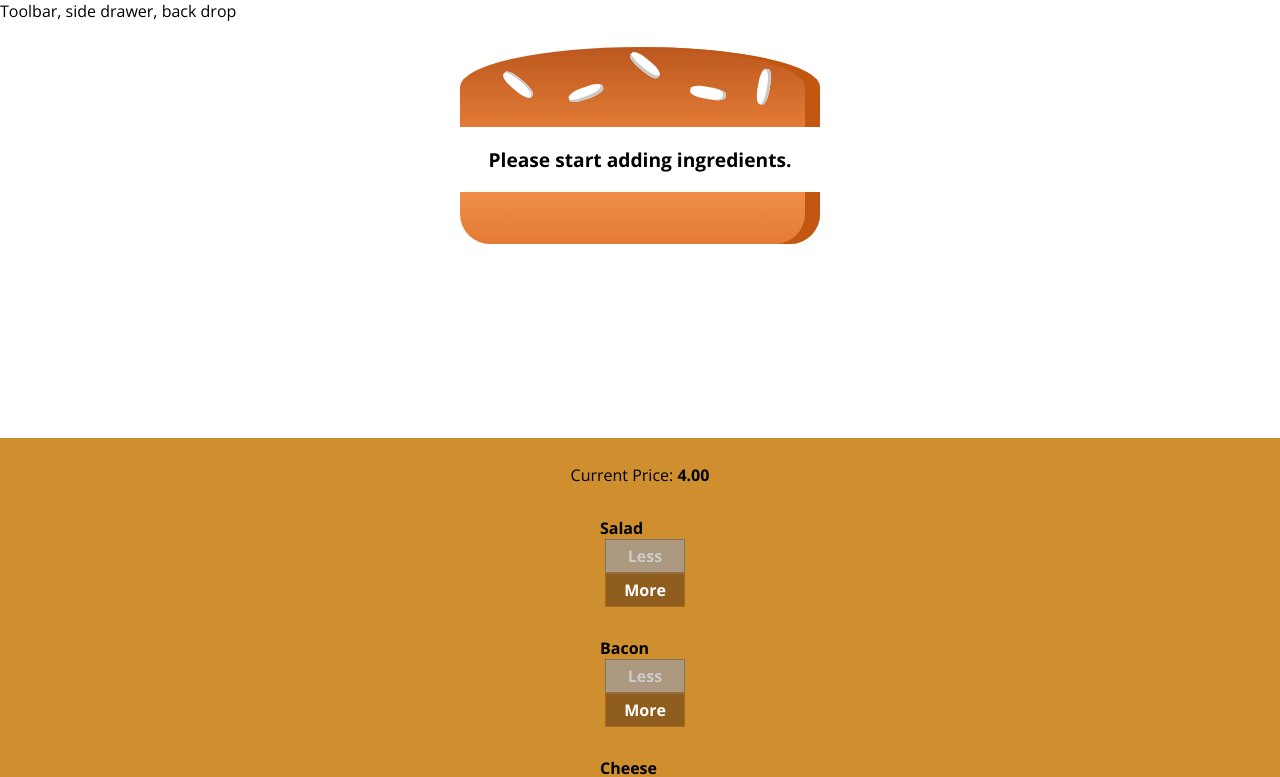
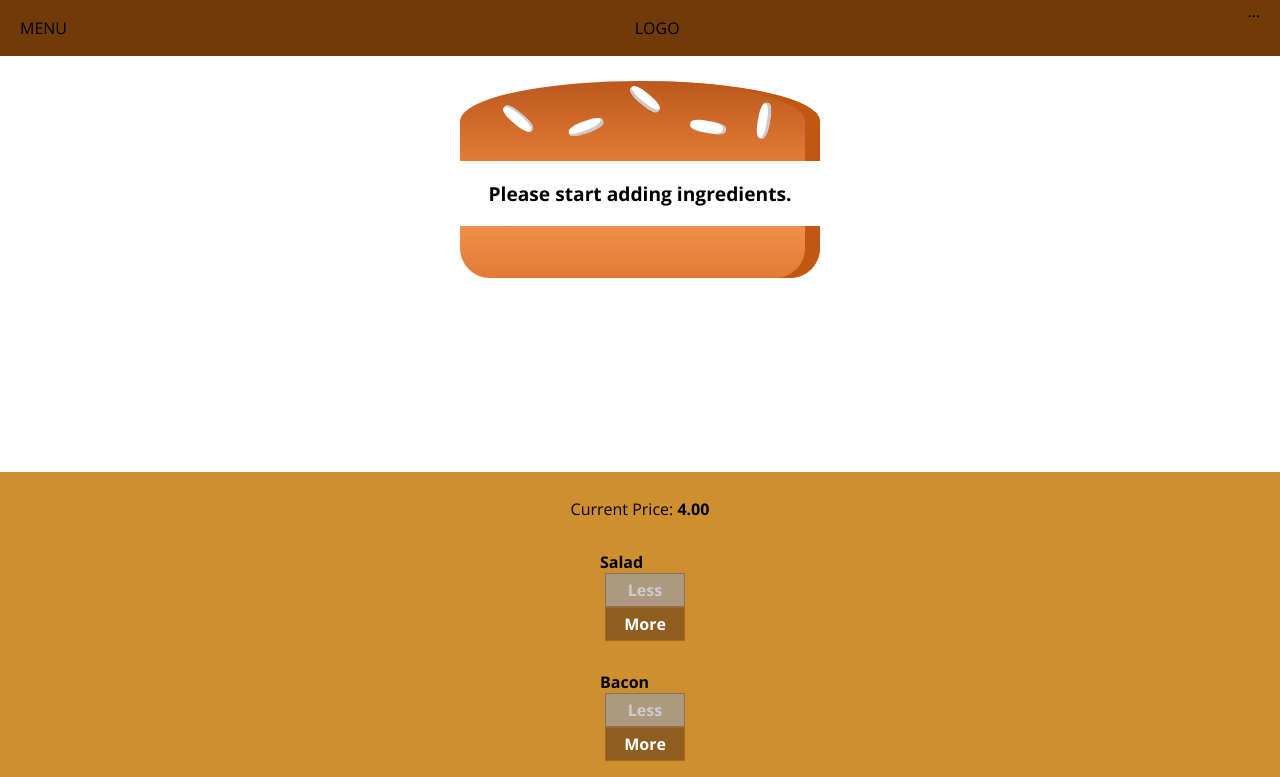
Before and after one commit to jbaisden/BurgerBuilder, a React app: page / in a window 1280 px wide. Shown: the top 777 px of the page. Built offline with nearby package versions, Linux system fonts and the light colour scheme.

Commit message:
current as of lecture 127

```diff
--- a/src/components/Burger/BurgerIngredient/BurgerIngredient.css
+++ b/src/components/Burger/BurgerIngredient/BurgerIngredient.css
@@ -1,7 +1,7 @@
 .BreadBottom {
   height: 13%;
   width: 80%;
-    background: linear-gradient(#F08E4A, #e27b36);
+  background: linear-gradient(#f08e4a, #e27b36);
   border-radius: 0 0 30px 30px;
   box-shadow: inset -15px 0 #c15711;
   margin: 2% auto;
@@ -80,7 +80,6 @@
   box-shadow: inset 1px 3px #c9c9c9;
 }
 
-
 .Meat {
   width: 80%;
   height: 8%;
--- a/src/components/Burger/OrderSummary/OrderSummary.js
+++ b/src/components/Burger/OrderSummary/OrderSummary.js
@@ -16,6 +16,9 @@ const orderSummary = props => {
       <h3>Your Order</h3>
       <p>A delicious burger with the following ingredients:</p>
       <ul>{ingredientSummary}</ul>
+      <p>
+        <strong>Total Price: ${props.price.toFixed(2)}</strong>
+      </p>
       <p>Continue to checkout?</p>
       <Button btnType="Danger" clicked={props.purchaseCanceled}>
         CANCEL
--- a/src/components/Layout/Layout.css
+++ b/src/components/Layout/Layout.css
@@ -1,3 +1,3 @@
 .Content {
-    margin-top: 16px;
+  margin-top: 72px;
 }
--- a/src/components/Layout/Layout.js
+++ b/src/components/Layout/Layout.js
@@ -1,14 +1,12 @@
-import React from 'react';
-import Auxiliary from '../../hoc/Auxiliary';
-import classes from './Layout.css';
+import React from "react";
+import Auxiliary from "../../hoc/Auxiliary";
+import classes from "./Layout.css";
+import Toolbar from "../Navigation/Toolbar/Toolbar";
 
-
-const layout = (props) => (
+const layout = props => (
   <Auxiliary>
-    <div>Toolbar, side drawer, back drop</div>
-    <main className={classes.Content}>
-        {props.children}
-    </main>
+    <Toolbar />
+    <main className={classes.Content}>{props.children}</main>
   </Auxiliary>
 );
 
--- /dev/null
+++ b/src/components/Navigation/Toolbar/Toolbar.css
@@ -0,0 +1,18 @@
+.Toolbar {
+  height: 56px;
+  width: 100%;
+  position: fixed;
+  top: 0;
+  left: 0;
+  background-color: #703b09;
+  display: flex;
+  justify-content: space-between;
+  align-items: center;
+  padding: 0 20px;
+  box-sizing: border-box;
+  z-index: 90;
+}
+
+.Toolbar nav {
+  height: 100%;
+}
--- /dev/null
+++ b/src/components/Navigation/Toolbar/Toolbar.js
@@ -0,0 +1,12 @@
+import React from "react";
+import classes from "./Toolbar.css";
+
+const toolbar = toolbar => (
+  <header className={classes.Toolbar}>
+    <div>MENU</div>
+    <div>LOGO</div>
+    <nav>...</nav>
+  </header>
+);
+
+export default toolbar;
--- a/src/containers/BurgerBuilder/BurgerBuilder.js
+++ b/src/containers/BurgerBuilder/BurgerBuilder.js
@@ -103,6 +103,7 @@ class BurgerBuilder extends Component {
             purchaseCanceled={this.purchaseCancelHander}
             purchaseContinued={this.purchaseContinueHandler}
             ingredients={this.state.ingredients}
+            price={this.state.totalPrice}
           />
         </Modal>
         <Burger ingredients={this.state.ingredients} />
```
Lines whose indentation alone changed are shown as unchanged.
